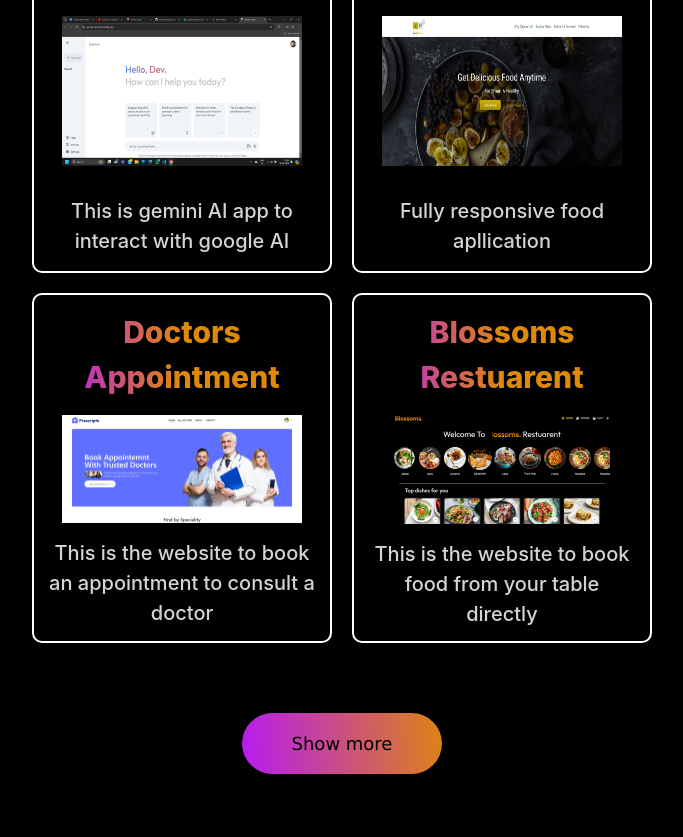
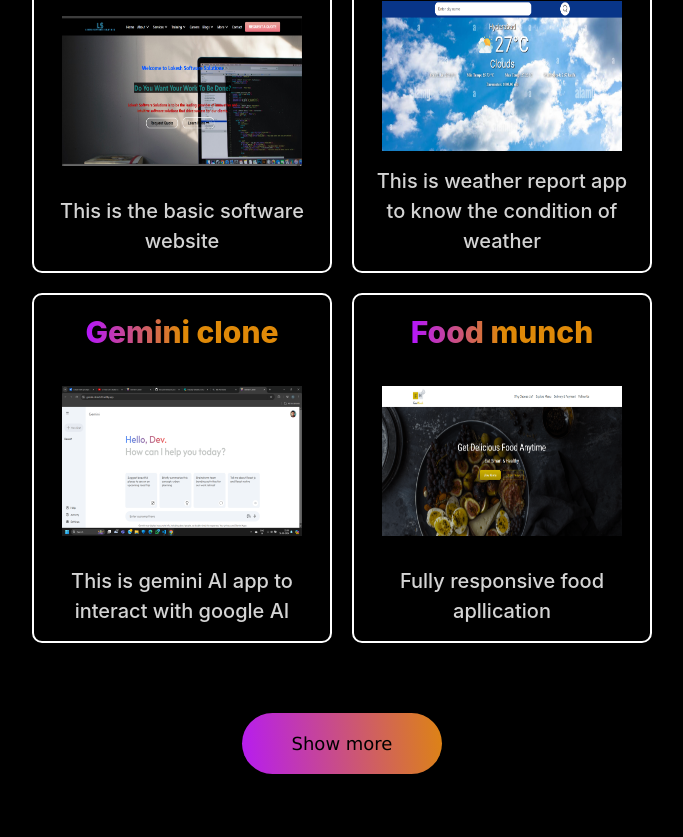
Before and after one commit to lokesh143b/my-portfolio, a React (Vite) app: page / in a window 1280 px wide. Shown: the part 3593-4430 px from the top of the page, without its empty margins (298-981 px from the left). Built offline with nearby package versions, Linux system fonts and the light colour scheme.

Commit message:
Update projects.js

```diff
--- a/src/assets/projects/projects.js
+++ b/src/assets/projects/projects.js
@@ -48,6 +48,20 @@ import HuskyCoffee from "../projects/Husky Coffee.png"
 
 const Projects_list = [
         {
+                p_no:"22",
+                p_name:"Brewhaus",
+                p_desc:"This is the app for booking coffee and brews",
+                p_img:Brewhaus,
+                p_link : "https://brewhaus-9gal95ug2-lokesh143bs-projects.vercel.app/"
+        },
+        {
+                p_no:"23",
+                p_name:"Husky Coffee",
+                p_desc:"Its website for coffee shop and cafe",
+                p_img:HuskyCoffee,
+                p_link : "https://husky-coffee.vercel.app/"
+        },
+        {
                 p_no:"01",
                 p_name:"Basic website",
                 p_desc:"This is the basic software website",
@@ -89,13 +103,13 @@ const Projects_list = [
                 p_img:blossoms_restuarent,
                 p_link : "https://blossoms-restuarent-app.netlify.app/"
         },
-        {
-                p_no:"06",
-                p_name:"Chat bot",
-                p_desc:"It's a simple chatbot app",
-                p_img:chatbot,
-                p_link : "https://funnymsgbot.ccbp.tech/"
-        },
+        // {
+        //         p_no:"06",
+        //         p_name:"Chat bot",
+        //         p_desc:"It's a simple chatbot app",
+        //         p_img:chatbot,
+        //         p_link : "https://funnymsgbot.ccbp.tech/"
+        // },
         {
                 p_no:"07",
                 p_name:"Todos",
@@ -103,48 +117,48 @@ const Projects_list = [
                 p_img:todos,
                 p_link : "https://todolist1a.ccbp.tech/"
         },
-        {
-                p_no:"08",
-                p_name:"Wekipedia",
-                p_desc:"Wekipedia seach application",
-                p_img:wekipedia,
-                p_link : "https://wiki143.ccbp.tech/"
-        },
-        {
-                p_no:"09",
-                p_name:"Typing",
-                p_desc:"It's used find the typing speed of a person",
-                p_img:typing,
-                p_link : "https://typingspeed143.ccbp.tech/"
-        },
-        {
-                p_no:"10",
-                p_name:"Emoji game",
-                p_desc:"It's a simple emoji game to sharpen our brain",
-                p_img:emoji,
-                p_link : "https://funemojisgame.ccbp.tech/"
-        },
-        {
-                p_no:"11",
-                p_name:"Digital timer",
-                p_desc:"It's a simple stopwatch application",
-                p_img:digi_timer,
-                p_link : "https://digitaltimer143.ccbp.tech/"
-        },
-        {
-                p_no:"12",
-                p_name:"IPL dashboard",
-                p_desc:"It's a simple IPL score dashboard",
-                p_img:ipl,
-                p_link : "https://ipl143.ccbp.tech/"
-        },
-        {
-                p_no:"13",
-                p_name:"Prime video",
-                p_desc:"It's a frontend amazon prime video application",
-                p_img:prime_video,
-                p_link : "https://primevideo143.ccbp.tech/"
-        },
+        // {
+        //         p_no:"08",
+        //         p_name:"Wekipedia",
+        //         p_desc:"Wekipedia seach application",
+        //         p_img:wekipedia,
+        //         p_link : "https://wiki143.ccbp.tech/"
+        // },
+        // {
+        //         p_no:"09",
+        //         p_name:"Typing",
+        //         p_desc:"It's used find the typing speed of a person",
+        //         p_img:typing,
+        //         p_link : "https://typingspeed143.ccbp.tech/"
+        // },
+        // {
+        //         p_no:"10",
+        //         p_name:"Emoji game",
+        //         p_desc:"It's a simple emoji game to sharpen our brain",
+        //         p_img:emoji,
+        //         p_link : "https://funemojisgame.ccbp.tech/"
+        // },
+        // {
+        //         p_no:"11",
+        //         p_name:"Digital timer",
+        //         p_desc:"It's a simple stopwatch application",
+        //         p_img:digi_timer,
+        //         p_link : "https://digitaltimer143.ccbp.tech/"
+        // },
+        // {
+        //         p_no:"12",
+        //         p_name:"IPL dashboard",
+        //         p_desc:"It's a simple IPL score dashboard",
+        //         p_img:ipl,
+        //         p_link : "https://ipl143.ccbp.tech/"
+        // },
+        // {
+        //         p_no:"13",
+        //         p_name:"Prime video",
+        //         p_desc:"It's a frontend amazon prime video application",
+        //         p_img:prime_video,
+        //         p_link : "https://primevideo143.ccbp.tech/"
+        // },
         {
                 p_no:"14",
                 p_name:"Jobby app",
@@ -159,20 +173,20 @@ const Projects_list = [
                 p_img:movies,
                 p_link : "https://movies143b.ccbp.tech/"
         },
-        {
-                p_no:"16",
-                p_name:"Text editor",
-                p_desc:"It's a simple text editing app to styling the text",
-                p_img:text_editor,
-                p_link : "https://texteditor143.ccbp.tech/"
-        },
-        {
-                p_no:"17",
-                p_name:"Simplotel",
-                p_desc:"It's a simple frontend assignment",
-                p_img:simplotel,
-                p_link : "https://simplotel143.ccbp.tech/"
-        },
+        // {
+        //         p_no:"16",
+        //         p_name:"Text editor",
+        //         p_desc:"It's a simple text editing app to styling the text",
+        //         p_img:text_editor,
+        //         p_link : "https://texteditor143.ccbp.tech/"
+        // },
+        // {
+        //         p_no:"17",
+        //         p_name:"Simplotel",
+        //         p_desc:"It's a simple frontend assignment",
+        //         p_img:simplotel,
+        //         p_link : "https://simplotel143.ccbp.tech/"
+        // },
         {
                 p_no:"18",
                 p_name:"Nxttrendz app",
@@ -180,41 +194,28 @@ const Projects_list = [
                 p_img:nxt_trendz,
                 p_link : "https://nxttrendz143.ccbp.tech/"
         },
-        {
-                p_no:"19",
-                p_name:"Fincity",
-                p_desc:"Frontend application of fincity assignment",
-                p_img:fincity,
-                p_link : "https://fincity143.ccbp.tech/"
-        },
-        {
-                p_no:"20",
-                p_name:"My projects",
-                p_desc:"Some of small frontend projects added here",
-                p_img:projects,
-                p_link : "https://myprojects143.ccbp.tech/"
-        },
-        {
-                p_no:"21",
-                p_name:"Hotel Booking",
-                p_desc:"This is used to book a hotel room in ladakh",
-                p_img:booking,
-                p_link : "https://brisphere-booking.netlify.app/"
-        },
-        {
-                p_no:"22",
-                p_name:"Brewhaus",
-                p_desc:"This is the app for booking coffee and brews",
-                p_img:Brewhaus,
-                p_link : "https://brewhaus-9gal95ug2-lokesh143bs-projects.vercel.app/"
-        },
-        {
-                p_no:"23",
-                p_name:"Husky Coffee",
-                p_desc:"Its website for coffee shop and cafe",
-                p_img:HuskyCoffee,
-                p_link : "https://husky-coffee.vercel.app/"
-        }
+        // {
+        //         p_no:"19",
+        //         p_name:"Fincity",
+        //         p_desc:"Frontend application of fincity assignment",
+        //         p_img:fincity,
+        //         p_link : "https://fincity143.ccbp.tech/"
+        // },
+        // {
+        //         p_no:"20",
+        //         p_name:"My projects",
+        //         p_desc:"Some of small frontend projects added here",
+        //         p_img:projects,
+        //         p_link : "https://myprojects143.ccbp.tech/"
+        // },
+        // {
+        //         p_no:"21",
+        //         p_name:"Hotel Booking",
+        //         p_desc:"This is used to book a hotel room in ladakh",
+        //         p_img:booking,
+        //         p_link : "https://brisphere-booking.netlify.app/"
+        // },
+
 
 
 ]
```
